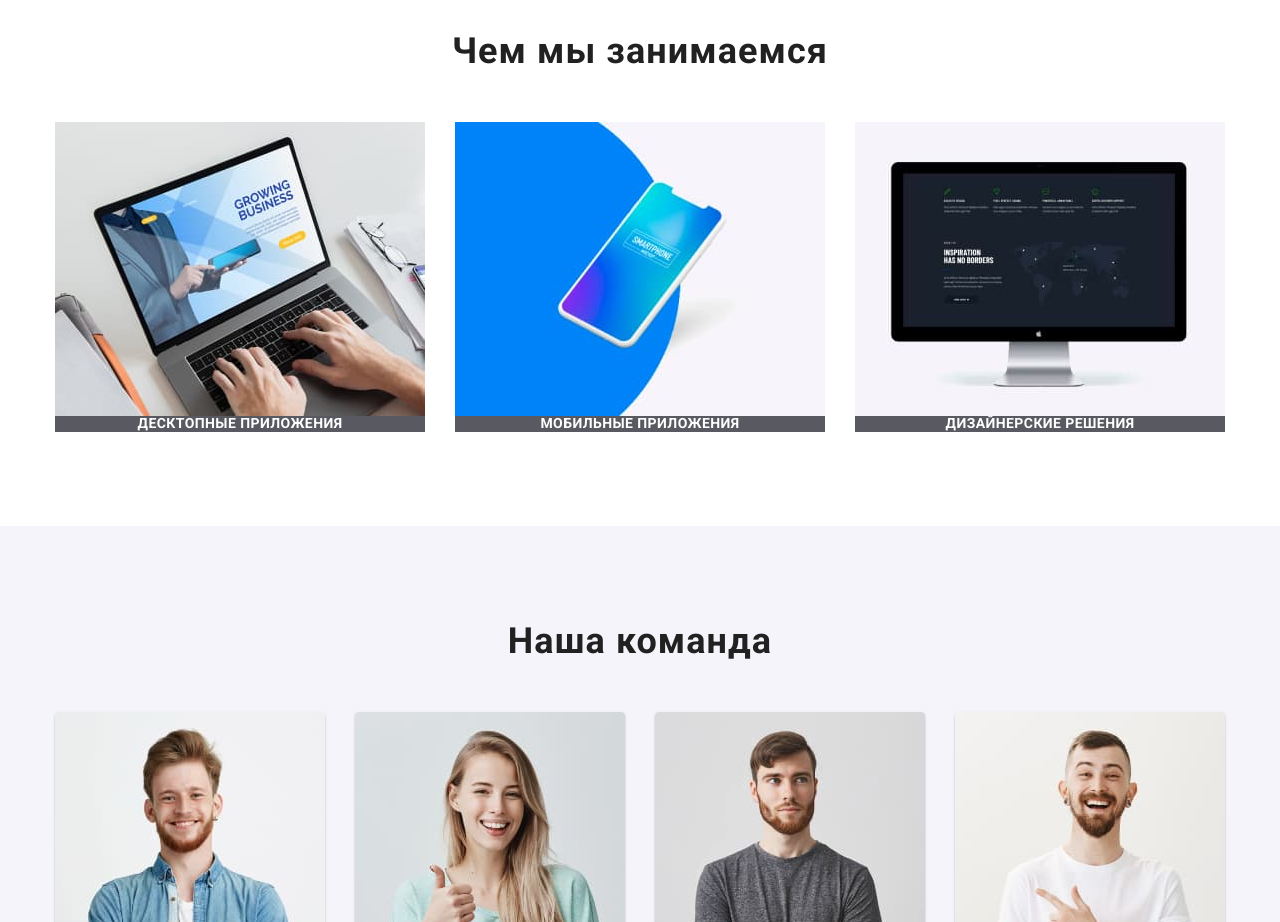
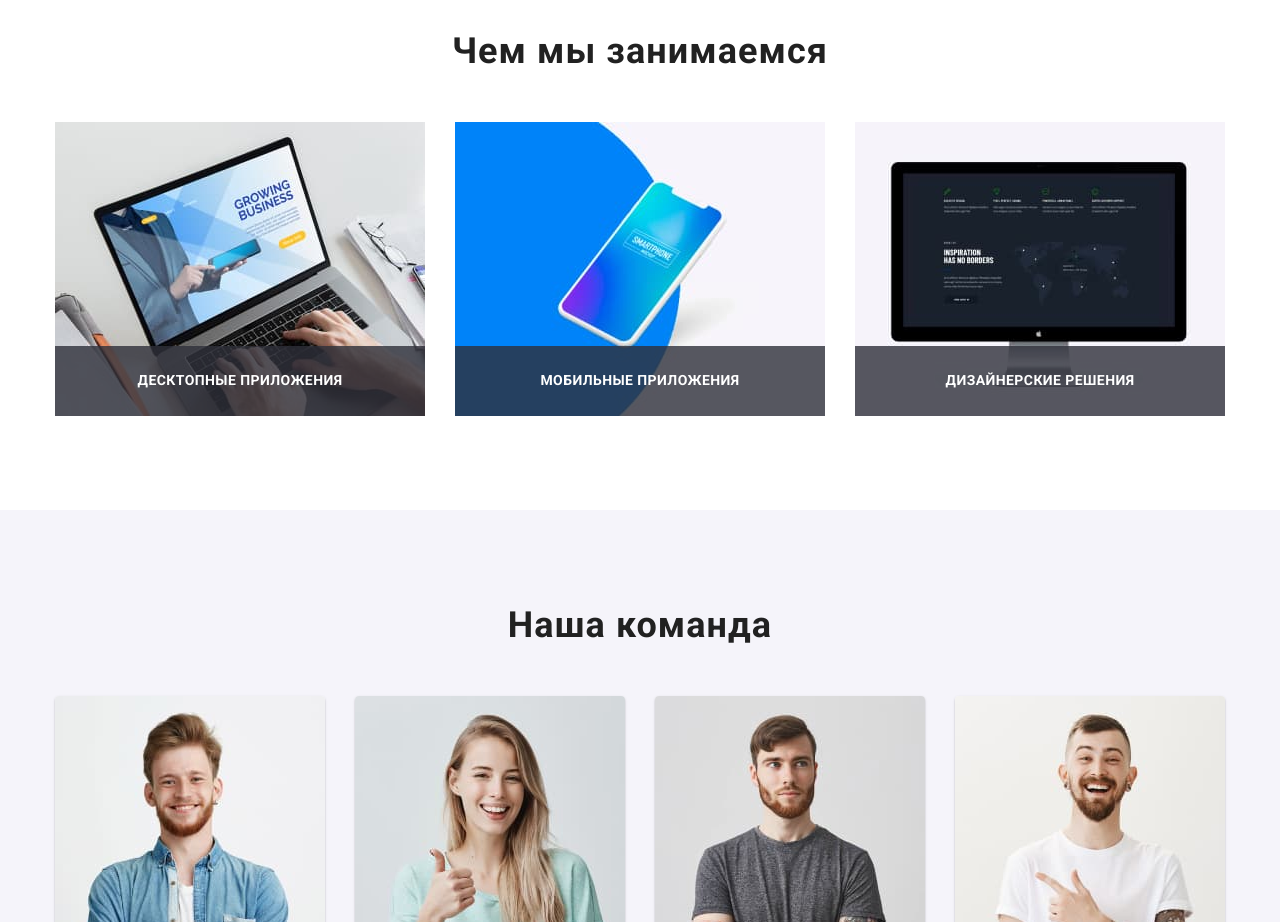
Before and after one commit to Serhii-Yakimtso/goit-hometask-05, a plain HTML site: page index.html in a window 1280 px wide. Shown: the part 1180-2102 px from the top of the page. Drawn offline with nearby package versions, Linux system fonts and the light colour scheme.

Commit message:
Позиционировние "Наша работа"
спозиционировал надпись к избражению

```diff
--- a/css/main.css
+++ b/css/main.css
@@ -188,6 +188,22 @@
 /* обнуляем нижний отступ от изображения в карточке списка */
 .work img {
   margin-bottom: 0;
+}
+
+.work-card {
+  position: relative;
+}
+.work-card .text {
+  position: absolute;
+  bottom: 0;
+  left: 0;
+  padding-top: 27px;
+  padding-bottom: 27px;
+
+  width: 100%;
+  min-height: 70px;
+
+  text-align: center;
 }
 
 /* задаем шрифт сопровождающему тексту в карточке списка */
--- a/index.html
+++ b/index.html
@@ -125,6 +125,7 @@
           <h2 class="title">Чем мы занимаемся</h2>
           <ul>
             <li>
+              <div class="work-card">
                 <img
                   src="./images/index-work-01.jpg"
                   alt="Десктопные приложения"
@@ -132,8 +133,10 @@
                   height="294"
                 />
                 <p class="text">Десктопные приложения</p>
+              </div>
             </li>
             <li>
+              <div class="work-card">
                 <img
                   src="./images/index-work-02.jpg"
                   alt="Мобильные приложения"
@@ -141,8 +144,10 @@
                   height="294"
                 />
                 <p class="text">Мобильные приложения</p>
+              </div>
             </li>
             <li>
+              <div class="work-card">
                 <img
                   src="./images/index-work-03.jpg"
                   alt="Дизайнерские решения"
@@ -150,6 +155,7 @@
                   height="294"
                 />
                 <p class="text">Дизайнерские решения</p>
+              </div>
             </li>
           </ul>
         </div>
```
Lines whose indentation alone changed are shown as unchanged.
